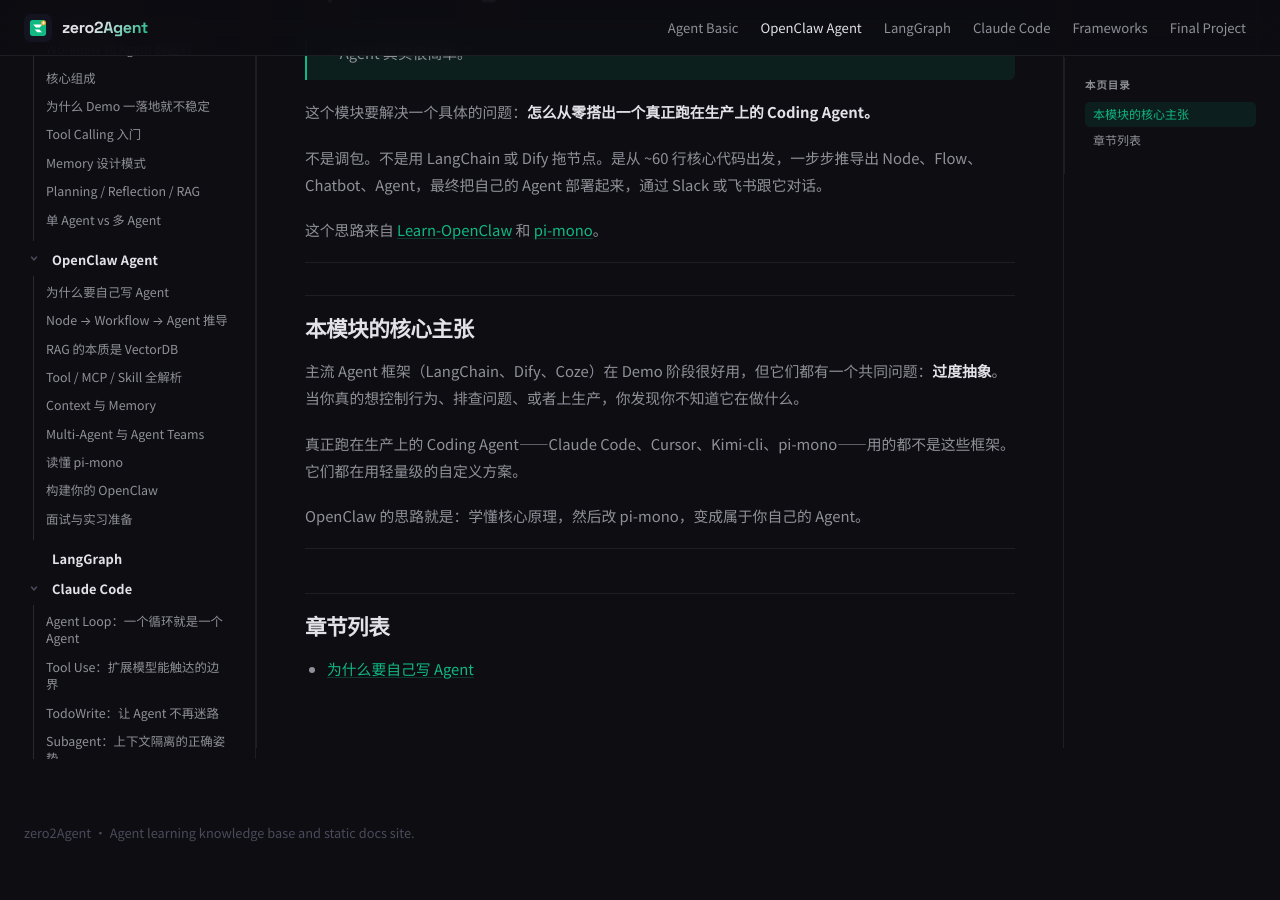
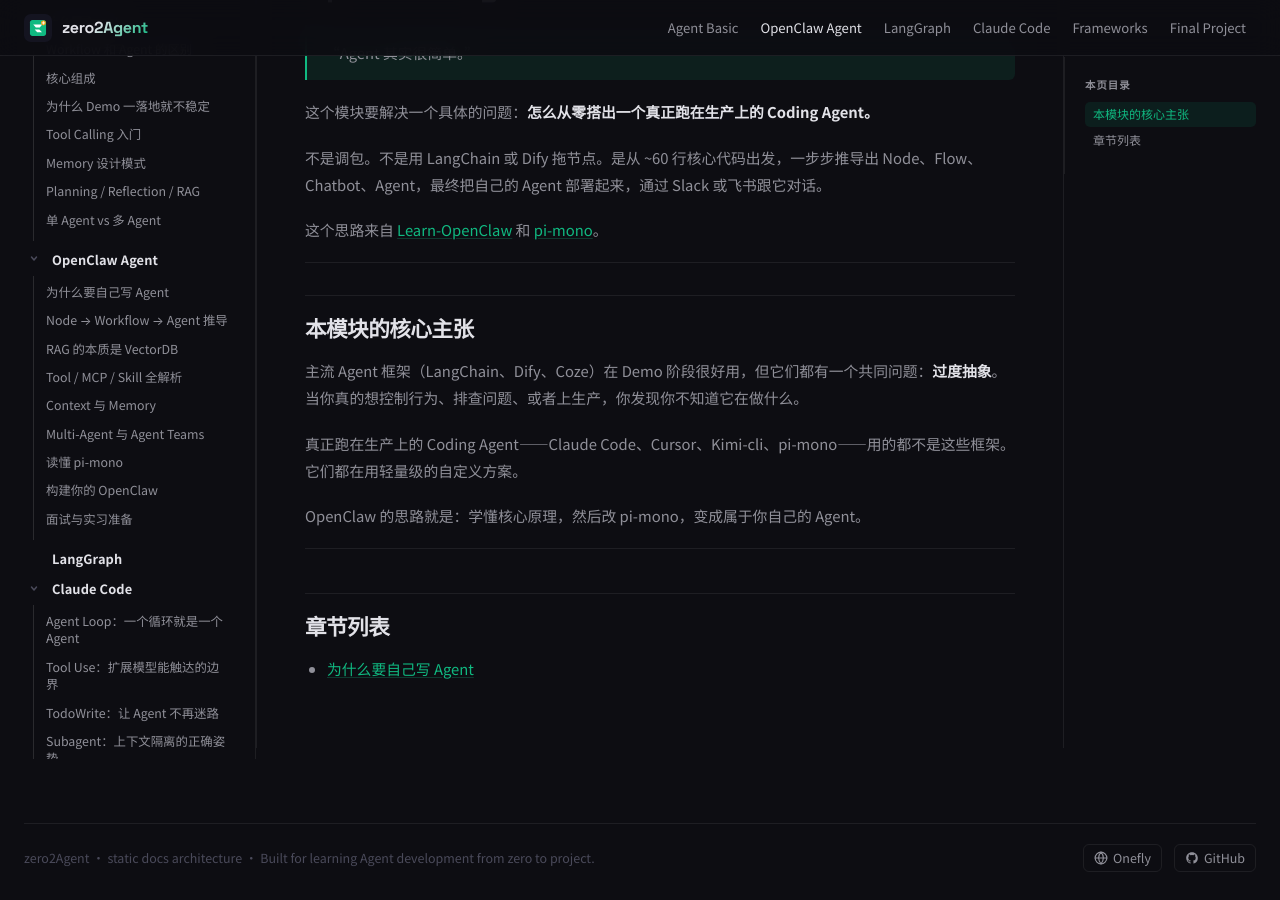
Before and after one commit to ranxi2001/zero2Agent, a Jekyll site: the page built from learn-openclaw/index.md, in a window 1280 px wide and 900 px high, scrolled down 151 px. Built offline with Jekyll 4.4.1, drawn with Linux system fonts in a browser that asks for light colours; before the commit the page ends 1025 px from its top, so only the background shows below that.

Commit message:
update footer with author link and GitHub button
- Add two-column footer layout: desc left, links right
- Add Onefly (onefly.top) link with globe icon
- Add GitHub repo button with GitHub mark icon
- Add top border and styled pill buttons with hover effect
- Bump CSS/JS cache to v8

Co-Authored-By: Claude Sonnet 4.6 <noreply@anthropic.com>

```diff
--- a/_layouts/default.html
+++ b/_layouts/default.html
@@ -23,7 +23,7 @@
     <link rel="preconnect" href="https://fonts.googleapis.com">
     <link rel="preconnect" href="https://fonts.gstatic.com" crossorigin>
     <link href="https://fonts.googleapis.com/css2?family=Space+Grotesk:wght@500;700&family=Noto+Sans+SC:wght@400;500;700;800&family=JetBrains+Mono:wght@400;600&display=swap" rel="stylesheet">
-    <link rel="stylesheet" href="{{ site.baseurl }}/assets/css/docs.css?v=7">
+    <link rel="stylesheet" href="{{ site.baseurl }}/assets/css/docs.css?v=8">
     <link rel="stylesheet" href="https://cdnjs.cloudflare.com/ajax/libs/highlight.js/11.9.0/styles/github-dark.min.css">
     <!-- Mermaid: load + configure in <head> so it's ready before body scripts -->
     <script src="https://cdn.jsdelivr.net/npm/mermaid@9.4.3/dist/mermaid.min.js"></script>
@@ -126,7 +126,24 @@
         </main>
 
         <footer class="doc-footer">
-            <p>zero2Agent · Agent learning knowledge base and static docs site.</p>
+            <div class="doc-footer-inner">
+                <span class="footer-desc">zero2Agent · static docs architecture · Built for learning Agent development from zero to project.</span>
+                <div class="footer-links">
+                    <a href="https://onefly.top" target="_blank" rel="noopener" class="footer-link">
+                        <svg width="14" height="14" viewBox="0 0 24 24" fill="none" stroke="currentColor" stroke-width="2" stroke-linecap="round" stroke-linejoin="round">
+                            <circle cx="12" cy="12" r="10"/><line x1="2" y1="12" x2="22" y2="12"/>
+                            <path d="M12 2a15.3 15.3 0 0 1 4 10 15.3 15.3 0 0 1-4 10 15.3 15.3 0 0 1-4-10 15.3 15.3 0 0 1 4-10z"/>
+                        </svg>
+                        Onefly
+                    </a>
+                    <a href="https://github.com/ranxi2001/zero2Agent" target="_blank" rel="noopener" class="footer-link">
+                        <svg width="14" height="14" viewBox="0 0 24 24" fill="currentColor">
+                            <path d="M12 2C6.477 2 2 6.484 2 12.017c0 4.425 2.865 8.18 6.839 9.504.5.092.682-.217.682-.483 0-.237-.008-.868-.013-1.703-2.782.605-3.369-1.343-3.369-1.343-.454-1.158-1.11-1.466-1.11-1.466-.908-.62.069-.608.069-.608 1.003.07 1.531 1.032 1.531 1.032.892 1.53 2.341 1.088 2.91.832.092-.647.35-1.088.636-1.338-2.22-.253-4.555-1.113-4.555-4.951 0-1.093.39-1.988 1.029-2.688-.103-.253-.446-1.272.098-2.65 0 0 .84-.27 2.75 1.026A9.564 9.564 0 0 1 12 6.844a9.59 9.59 0 0 1 2.504.337c1.909-1.296 2.747-1.027 2.747-1.027.546 1.379.202 2.398.1 2.651.64.7 1.028 1.595 1.028 2.688 0 3.848-2.339 4.695-4.566 4.943.359.309.678.92.678 1.855 0 1.338-.012 2.419-.012 2.747 0 .268.18.58.688.482A10.02 10.02 0 0 0 22 12.017C22 6.484 17.522 2 12 2z"/>
+                        </svg>
+                        GitHub
+                    </a>
+                </div>
+            </div>
         </footer>
     </div>
 
@@ -139,7 +156,7 @@
             if (els.length > 0) mermaid.init(undefined, els);
         })();
     </script>
-    <script src="{{ site.baseurl }}/assets/js/app.js?v=7"></script>
+    <script src="{{ site.baseurl }}/assets/js/app.js?v=8"></script>
 </body>
 
 </html>
--- a/assets/css/docs.css
+++ b/assets/css/docs.css
@@ -427,12 +427,50 @@ code, pre { font-family: var(--font-mono); }
 /* ===== Footer ===== */
 .doc-footer {
     margin-top: auto;
-    padding: 0 0 32px;
+    padding: 20px 0 28px;
+    border-top: 1px solid var(--border);
     color: var(--text-muted);
-    font-size: 0.8rem;
+    font-size: 0.78rem;
 }
 
-.doc-footer p { margin: 0; }
+.doc-footer-inner {
+    display: flex;
+    align-items: center;
+    justify-content: space-between;
+    gap: 16px;
+    flex-wrap: wrap;
+}
+
+.footer-desc {
+    color: var(--text-muted);
+    line-height: 1.5;
+}
+
+.footer-links {
+    display: flex;
+    align-items: center;
+    gap: 12px;
+    flex-shrink: 0;
+}
+
+.footer-link {
+    display: inline-flex;
+    align-items: center;
+    gap: 5px;
+    color: var(--text-secondary);
+    text-decoration: none;
+    font-size: 0.78rem;
+    padding: 4px 10px;
+    border: 1px solid var(--border);
+    border-radius: 6px;
+    transition: color 0.15s, border-color 0.15s, background 0.15s;
+}
+
+.footer-link:hover {
+    color: var(--accent);
+    border-color: var(--accent);
+    background: rgba(16, 185, 129, 0.06);
+}
 
 /* ===== Responsive ===== */
 /* Hide TOC only on narrow screens; keep it at any width where sidebar is visible */
```
